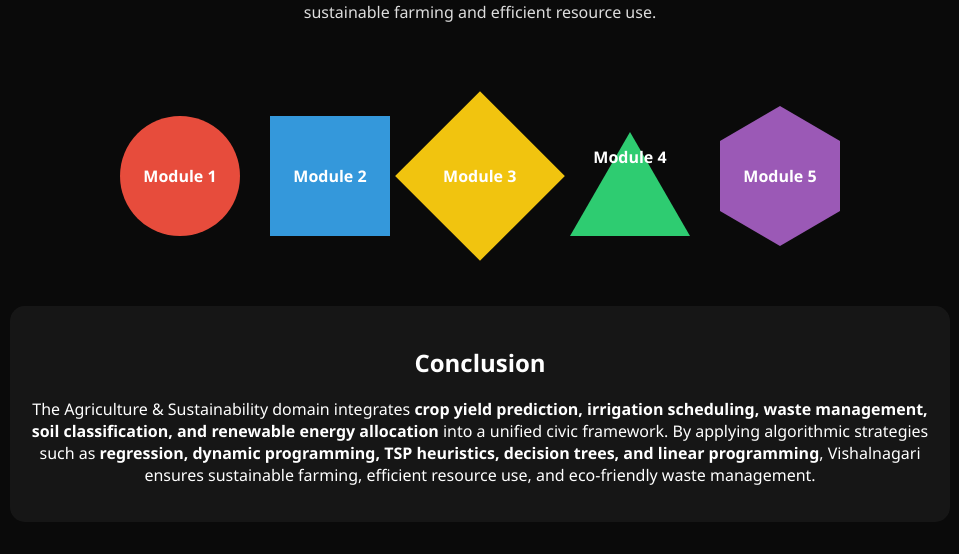
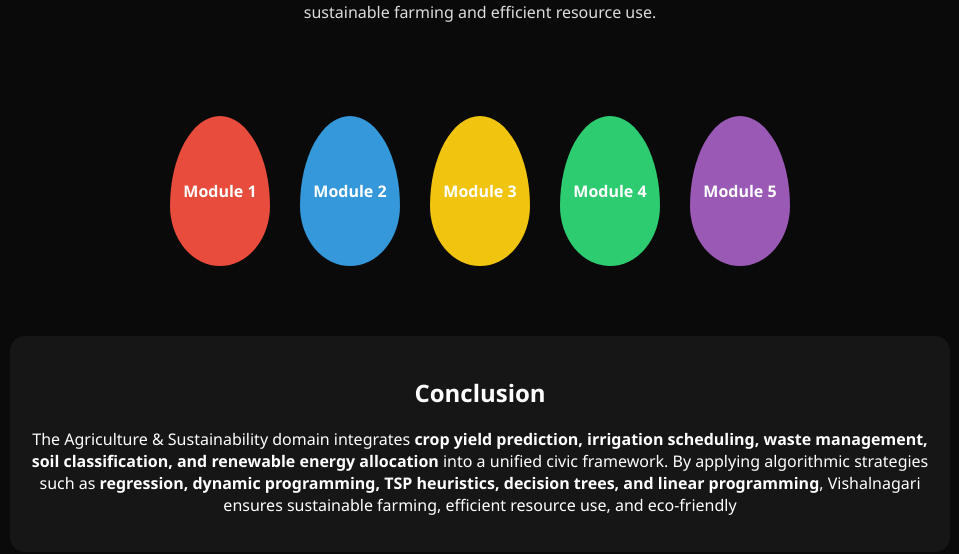
Before and after one commit to 03sanmathi-kh/CityProject.github.io, a plain HTML site: page isha_port.html in a window 1280 px wide. Shown: the part 282-836 px from the top of the page, without its empty margins (160-1119 px from the left). Drawn offline with Linux system fonts and the light colour scheme.

Commit message:
Update isha_port.html

```diff
--- a/isha_port.html
+++ b/isha_port.html
@@ -34,7 +34,7 @@
     }
 
     /* Container */
-    .shape-container {
+    .droplet-container {
       display: flex;
       flex-wrap: wrap;
       justify-content: center;
@@ -42,74 +42,47 @@
       padding: 30px;
     }
 
-    /* Circle */
-    .circle {
-      width: 120px; height: 120px;
-      border-radius: 50%;
-      background: #e74c3c;
-      display:flex; align-items:center; justify-content:center;
-      cursor:pointer; color:#fff; font-weight:600;
+    /* Base droplet shape */
+    .droplet {
+      width: 100px;
+      height: 150px;
+      border-radius: 50% 50% 50% 50% / 60% 60% 40% 40%;
+      display: flex;
+      align-items: center;
+      justify-content: center;
+      cursor: pointer;
+      color: #fff;
+      font-weight: 600;
+      transition: transform 0.3s ease;
     }
+    .droplet:hover { transform: scale(1.1); }
 
-    /* Square */
-    .square {
-      width: 120px; height: 120px;
-      background: #3498db;
-      display:flex; align-items:center; justify-content:center;
-      cursor:pointer; color:#fff; font-weight:600;
-    }
-
-    /* Diamond */
-    .diamond {
-      width: 120px; height: 120px;
-      background: #f1c40f;
-      transform: rotate(45deg);
-      display:flex; align-items:center; justify-content:center;
-      cursor:pointer; color:#fff; font-weight:600;
-    }
-    .diamond span { transform: rotate(-45deg); }
-
-    /* Pentagon */
-    .pentagon {
-      position: relative;
-      width: 0; border-style: solid;
-      border-width: 0 60px 104px 60px;
-      border-color: transparent transparent #2ecc71 transparent;
-      cursor:pointer;
-    }
-    .pentagon:after {
-      content:"Module 4"; position:absolute; top:30px; left:-40px;
-      width:80px; color:#fff; font-weight:600; text-align:center;
-    }
-
-    /* Hexagon */
-    .hexagon {
-      width: 120px; height: 70px;
-      background: #9b59b6;
-      position: relative;
-      margin: 25px 0;
-      cursor:pointer; color:#fff; font-weight:600;
-      display:flex; align-items:center; justify-content:center;
-    }
-    .hexagon:before, .hexagon:after {
-      content:""; position:absolute; width:0;
-      border-left:60px solid transparent; border-right:60px solid transparent;
-    }
-    .hexagon:before { bottom:100%; border-bottom:35px solid #9b59b6; }
-    .hexagon:after { top:100%; border-top:35px solid #9b59b6; }
+    /* Different colors for each droplet */
+    .yield { background: #e74c3c; }      /* Red */
+    .irrigation { background: #3498db; } /* Blue */
+    .waste { background: #f1c40f; }      /* Yellow */
+    .soil { background: #2ecc71; }       /* Green */
+    .energy { background: #9b59b6; }     /* Purple */
 
     /* Popup content */
     .module-content {
-      display:none; margin:20px auto; padding:20px;
-      border-radius:15px; max-width:900px;
-      background:rgba(255,255,255,0.05); color:#fff;
+      display: none;
+      margin: 20px auto;
+      padding: 20px;
+      border-radius: 15px;
+      max-width: 900px;
+      background: rgba(255,255,255,0.05);
+      color: #fff;
     }
-    .module-content h2 { font-size:24px; }
-    .module-content p { font-size:16px; line-height:1.6; }
+    .module-content h2 { font-size: 24px; }
+    .module-content p { font-size: 16px; line-height: 1.6; }
     pre {
-      background:rgba(255,255,255,0.08);
-      padding:15px; border-radius:10px;
-      overflow-x:auto; font-size:14px; color:#f5f5f5;
+      background: rgba(255,255,255,0.08);
+      padding: 15px;
+      border-radius: 10px;
+      overflow-x: auto;
+      font-size: 14px;
+      color: #f5f5f5;
     }
   </style>
 </head>
@@ -123,12 +96,12 @@
     Algorithms such as <strong>regression, dynamic programming, TSP heuristics, decision trees, and linear programming</strong> are applied to ensure sustainable farming and efficient resource use.
   </p>
 </header>
-<div class="shape-container">
-  <div class="circle" onclick="toggleModule('i1')">Module 1</div>
-  <div class="square" onclick="toggleModule('i2')">Module 2</div>
-  <div class="diamond" onclick="toggleModule('i3')"><span>Module 3</span></div>
-  <div class="pentagon" onclick="toggleModule('i4')"></div>
-  <div class="hexagon" onclick="toggleModule('i5')">Module 5</div>
+<div class="droplet-container">
+  <div class="droplet yield" onclick="toggleModule('i1')">Module 1</div>
+  <div class="droplet irrigation" onclick="toggleModule('i2')">Module 2</div>
+  <div class="droplet waste" onclick="toggleModule('i3')">Module 3</div>
+  <div class="droplet soil" onclick="toggleModule('i4')">Module 4</div>
+  <div class="droplet energy" onclick="toggleModule('i5')">Module 5</div>
 </div>
 
 <!-- Module 1 -->
@@ -225,25 +198,4 @@ Pseudocode:
   <p>
     The Agriculture & Sustainability domain integrates <strong>crop yield prediction, irrigation scheduling, waste management, soil classification, and renewable energy allocation</strong>
     into a unified civic framework. By applying algorithmic strategies such as <strong>regression, dynamic programming, TSP heuristics, decision trees, and linear programming</strong>,
-    Vishalnagari ensures sustainable farming, efficient resource use, and eco‑friendly waste management.
-  </p>
-</section>
-
-<!-- Toggle Script -->
-<script>
-function toggleModule(id) {
-  // Hide all modules first
-  const modules = document.getElementsByClassName('module-content');
-  for (let m of modules) {
-    m.style.display = "none";
-  }
-  // Show the one you clicked
-  const selected = document.getElementById(id);
-  if (selected) {
-    selected.style.display = "block";
-  }
-}
-</script>
-
-</body>
-</html>
+    Vishalnagari ensures sustainable farming, efficient resource use, and eco‑friendly
```
